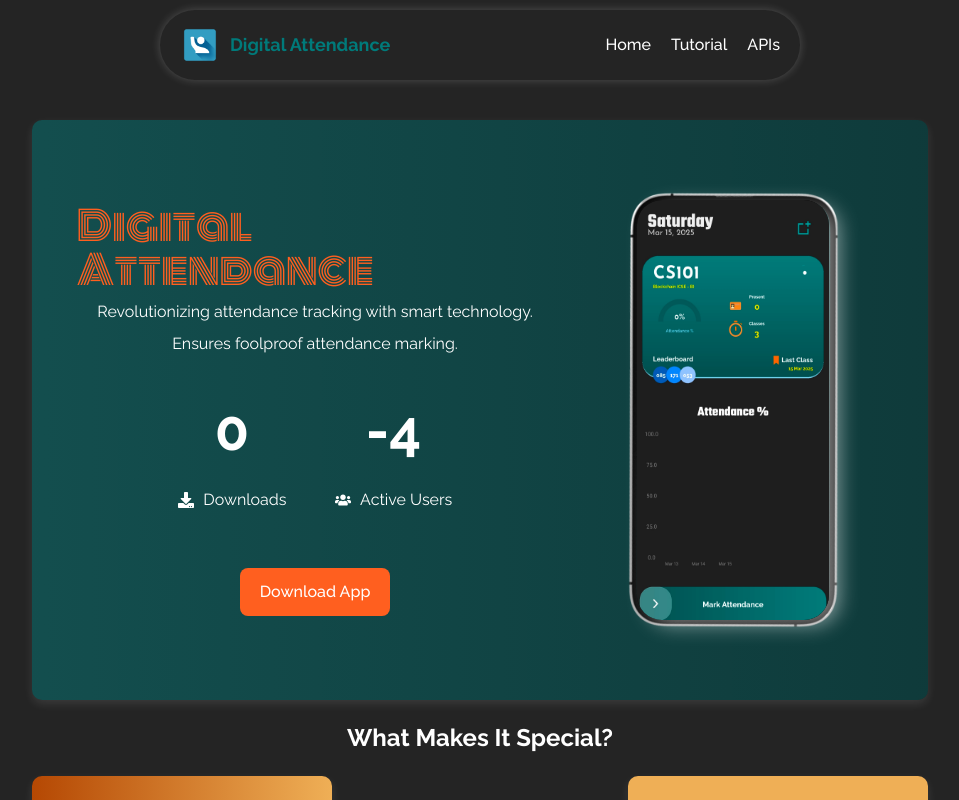
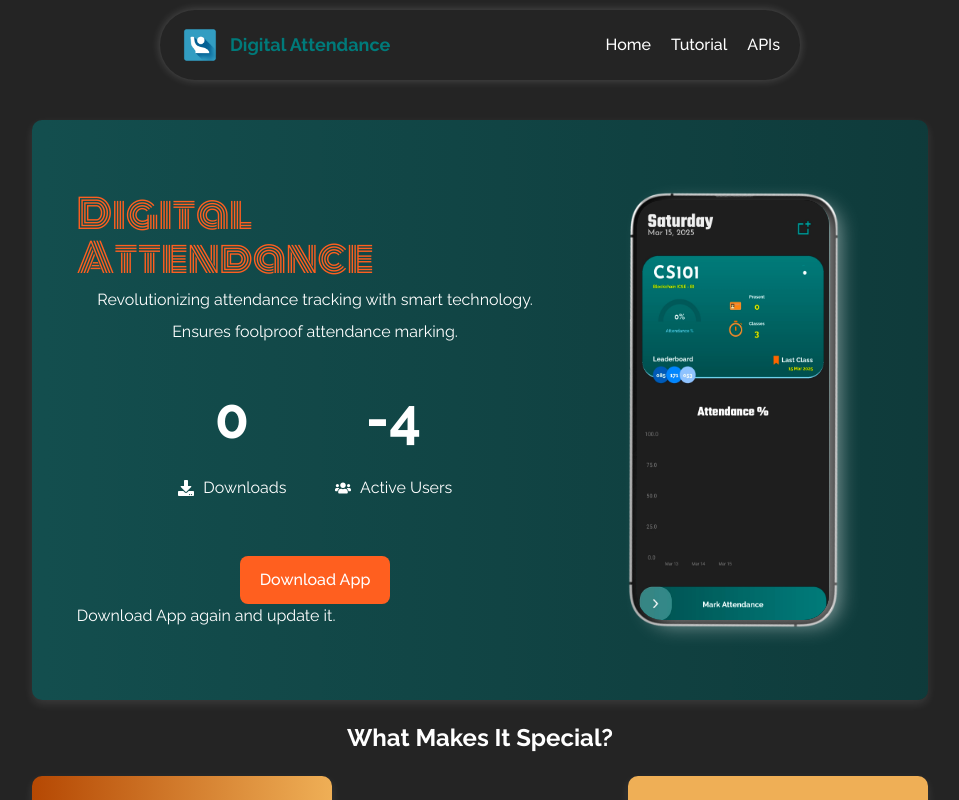
Before and after one commit to Digital-Attendance/digital-attendance-site, a React (Vite) app: page / in a window 1280 px wide. Shown: the top 800 px of the page, without its empty margins (160-1119 px from the left). Built offline with nearby package versions, Linux system fonts and the light colour scheme; no server answers.

Commit message:
Update Home.jsx

```diff
--- a/src/pages/Home.jsx
+++ b/src/pages/Home.jsx
@@ -73,6 +73,7 @@ const Home = () => {
               Download App
             </a>
           </div>
+          <div><p>Download App again and update it.</p></div>
         </div>
 
         <div className="phoneframe">
```
